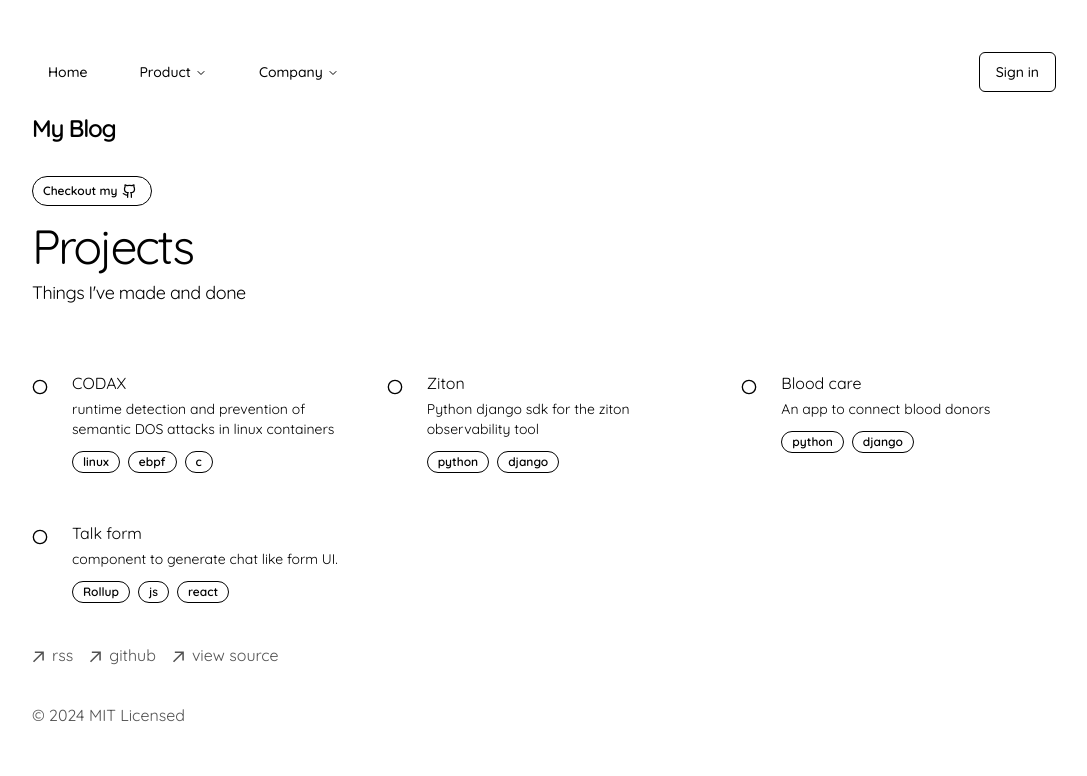
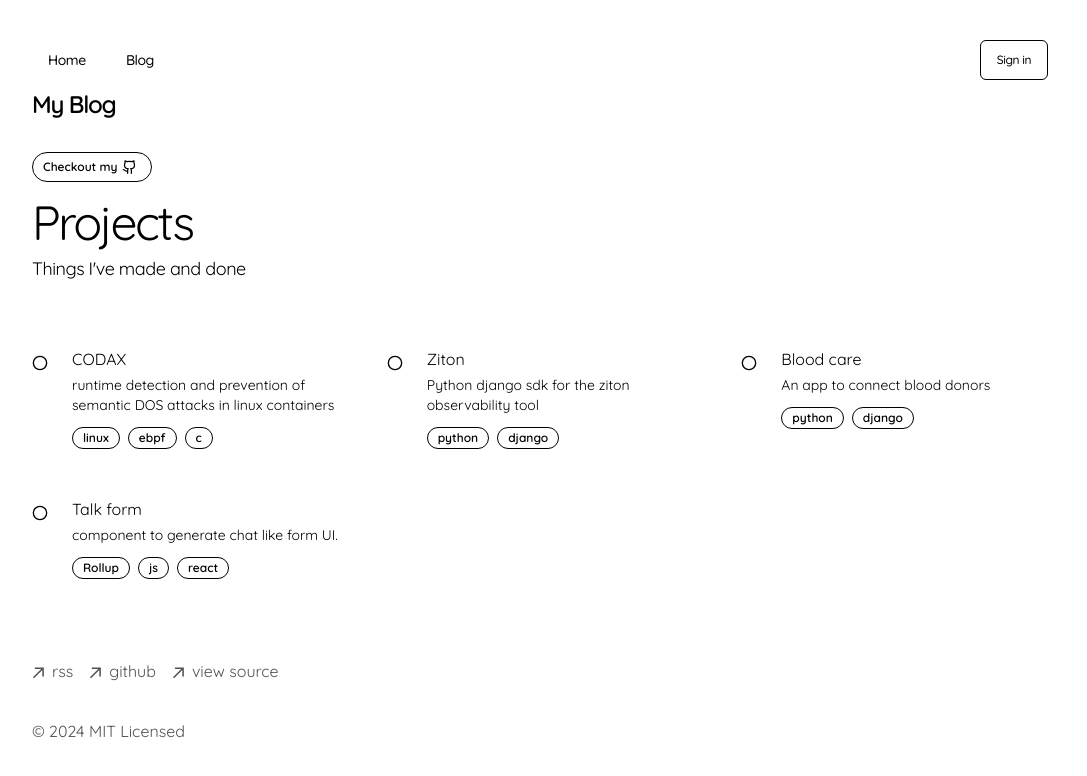
Before and after one commit to ajth-in/ajth.in, a Next.js app: page /blog in a window 1280 px wide. Shown: the top 776 px of the page, without its empty margins (96-1183 px from the left). Built offline with nearby package versions, Linux system fonts and the light colour scheme.

Commit message:
chore: add navigation bar

```diff
--- a/app/components/footer.tsx
+++ b/app/components/footer.tsx
@@ -1,5 +1,4 @@
 "use client";
-import { CldImage } from "next-cloudinary";
 
 function ArrowIcon() {
   return (
@@ -20,7 +19,7 @@ function ArrowIcon() {
 
 export default function Footer() {
   return (
-    <footer className="mb-16">
+    <footer className="mb-16 pt-10">
       <ul className="font-sm mt-8 flex flex-col space-x-0 space-y-2 text-neutral-600 md:flex-row md:space-x-4 md:space-y-0 dark:text-neutral-300">
         <li>
           <a
--- a/app/components/nav.tsx
+++ b/app/components/nav.tsx
@@ -1,170 +1,58 @@
 "use client";
-
-import { Button } from "@/components/ui/button";
+import Link from "next/link";
 import {
   NavigationMenu,
-  NavigationMenuContent,
   NavigationMenuItem,
   NavigationMenuLink,
   NavigationMenuList,
-  NavigationMenuTrigger,
 } from "@/components/ui/navigation-menu";
-import { Menu, MoveRight, X } from "lucide-react";
-import { useState } from "react";
-import Link from "next/link";
+import { Button, buttonVariants } from "@/components/ui/button";
 
-export const NavigationBar = () => {
-  const navigationItems = [
-    {
-      title: "Home",
-      href: "/",
-      description: "",
-    },
-    {
-      title: "Product",
-      description: "Managing a small business today is already tough.",
-      items: [
-        {
-          title: "Reports",
-          href: "/reports",
-        },
-        {
-          title: "Statistics",
-          href: "/statistics",
-        },
-        {
-          title: "Dashboards",
-          href: "/dashboards",
-        },
-        {
-          title: "Recordings",
-          href: "/recordings",
-        },
-      ],
-    },
-    {
-      title: "Company",
-      description: "Managing a small business today is already tough.",
-      items: [
-        {
-          title: "About us",
-          href: "/about",
-        },
-        {
-          title: "Fundraising",
-          href: "/fundraising",
-        },
-        {
-          title: "Investors",
-          href: "/investors",
-        },
-        {
-          title: "Contact us",
-          href: "/contact",
-        },
-      ],
-    },
-  ];
+const navItems = {
+  "/": {
+    name: "Home",
+  },
+  "/blog": {
+    name: "Blog",
+  },
+};
 
-  const [isOpen, setOpen] = useState(false);
+export function Navbar() {
   return (
-    <header className="w-full z-40 top-0 left-0 bg-background">
-      <div className=" relative mx-auto min-h-20 flex gap-4 flex-row lg:grid lg:grid-cols-3 items-center">
-        <div className="justify-start items-center gap-4 lg:flex hidden flex-row">
-          <NavigationMenu className="flex justify-start items-start">
-            <NavigationMenuList className="flex justify-start gap-4 flex-row">
-              {navigationItems.map((item) => (
-                <NavigationMenuItem key={item.title}>
-                  {item.href ? (
-                    <>
-                      <NavigationMenuLink>
-                        <Button variant="ghost">{item.title}</Button>
+    <aside className="-ml-[8px] tracking-tight flex items-center w-full justify-between ">
+      <div className="lg:sticky lg:top-20">
+        <nav
+          className="flex flex-row items-start relative px-0 pb-0 fade md:overflow-auto scroll-pr-6 md:relative"
+          id="nav"
+        >
+          <NavigationMenu>
+            <NavigationMenuList>
+              <NavigationMenuItem className="flex flex-row space-x-0 p-2 gap-2 ">
+                {Object.entries(navItems).map(([path, { name }]) => {
+                  return (
+                    <Link href={path} passHref legacyBehavior key={name}>
+                      <NavigationMenuLink
+                        className={buttonVariants({ variant: "link" })}
+                      >
+                        {name}
                       </NavigationMenuLink>
-                    </>
-                  ) : (
-                    <>
-                      <NavigationMenuTrigger className="font-medium text-sm">
-                        {item.title}
-                      </NavigationMenuTrigger>
-                      <NavigationMenuContent className="!w-[450px] p-4">
-                        <div className="flex flex-col lg:grid grid-cols-2 gap-4">
-                          <div className="flex flex-col h-full justify-between">
-                            <div className="flex flex-col">
-                              <p className="text-base">{item.title}</p>
-                              <p className="text-muted-foreground text-sm">
-                                {item.description}
-                              </p>
-                            </div>
-                            <Button size="sm" className="mt-10">
-                              Book a call today
-                            </Button>
-                          </div>
-                          <div className="flex flex-col text-sm h-full justify-end">
-                            {item.items?.map((subItem) => (
-                              <NavigationMenuLink
-                                href={subItem.href}
-                                key={subItem.title}
-                                className="flex flex-row justify-between items-center hover:bg-muted py-2 px-4 rounded"
-                              >
-                                <span>{subItem.title}</span>
-                                <MoveRight className="w-4 h-4 text-muted-foreground" />
-                              </NavigationMenuLink>
-                            ))}
-                          </div>
-                        </div>
-                      </NavigationMenuContent>
-                    </>
-                  )}
-                </NavigationMenuItem>
-              ))}
+                    </Link>
+                  );
+                })}
+              </NavigationMenuItem>
             </NavigationMenuList>
           </NavigationMenu>
-        </div>
-        <div className="flex lg:justify-center"></div>
-        <div className="flex justify-end w-full gap-4">
-          <div className=" hidden md:inline"></div>
-          <Button variant="outline">Sign in</Button>
-        </div>
-        <div className="flex w-12 shrink lg:hidden items-end justify-end">
-          <Button variant="ghost" onClick={() => setOpen(!isOpen)}>
-            {isOpen ? <X className="w-5 h-5" /> : <Menu className="w-5 h-5" />}
-          </Button>
-          {isOpen && (
-            <div className="absolute top-20 border-t flex flex-col w-full right-0 bg-background shadow-lg py-4 container gap-8">
-              {navigationItems.map((item) => (
-                <div key={item.title}>
-                  <div className="flex flex-col gap-2">
-                    {item.href ? (
-                      <Link
-                        href={item.href}
-                        className="flex justify-between items-center"
-                      >
-                        <span className="text-lg">{item.title}</span>
-                        <MoveRight className="w-4 h-4 stroke-1 text-muted-foreground" />
-                      </Link>
-                    ) : (
-                      <p className="text-lg">{item.title}</p>
-                    )}
-                    {item.items &&
-                      item.items.map((subItem) => (
-                        <Link
-                          key={subItem.title}
-                          href={subItem.href}
-                          className="flex justify-between items-center"
-                        >
-                          <span className="text-muted-foreground">
-                            {subItem.title}
-                          </span>
-                          <MoveRight className="w-4 h-4 stroke-1" />
-                        </Link>
-                      ))}
-                  </div>
-                </div>
-              ))}
-            </div>
-          )}
-        </div>
+        </nav>
       </div>
-    </header>
+      <Button
+        variant={"outline"}
+        className="text-xs cursor-pointer"
+        onClick={() => {
+          alert("Hello");
+        }}
+      >
+        Sign in
+      </Button>
+    </aside>
   );
-};
+}
--- a/app/layout.tsx
+++ b/app/layout.tsx
@@ -1,6 +1,6 @@
 import "./global.css";
 import type {Metadata} from "next";
-import {NavigationBar} from "./components/nav";
+import {Navbar} from "./components/nav";
 import {Analytics} from "@vercel/analytics/react";
 import {SpeedInsights} from "@vercel/speed-insights/next";
 import Footer from "./components/footer";
@@ -64,7 +64,7 @@ export default function RootLayout({
       </head>
       <body className="antialiased max-w-5xl mx-4 mt-8 lg:mx-auto ">
         <main>
-          <NavigationBar />
+          <Navbar />
           {children}
           <Footer />
           <Analytics />
```
